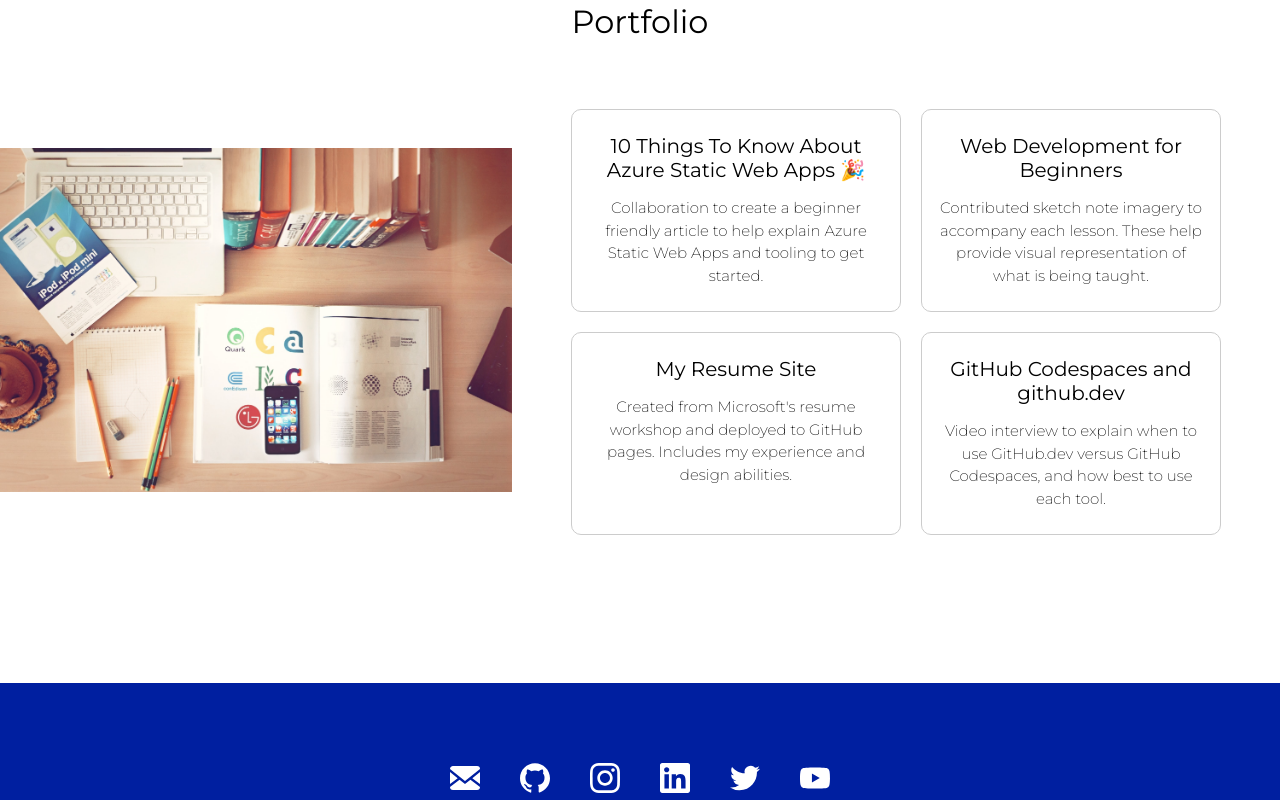
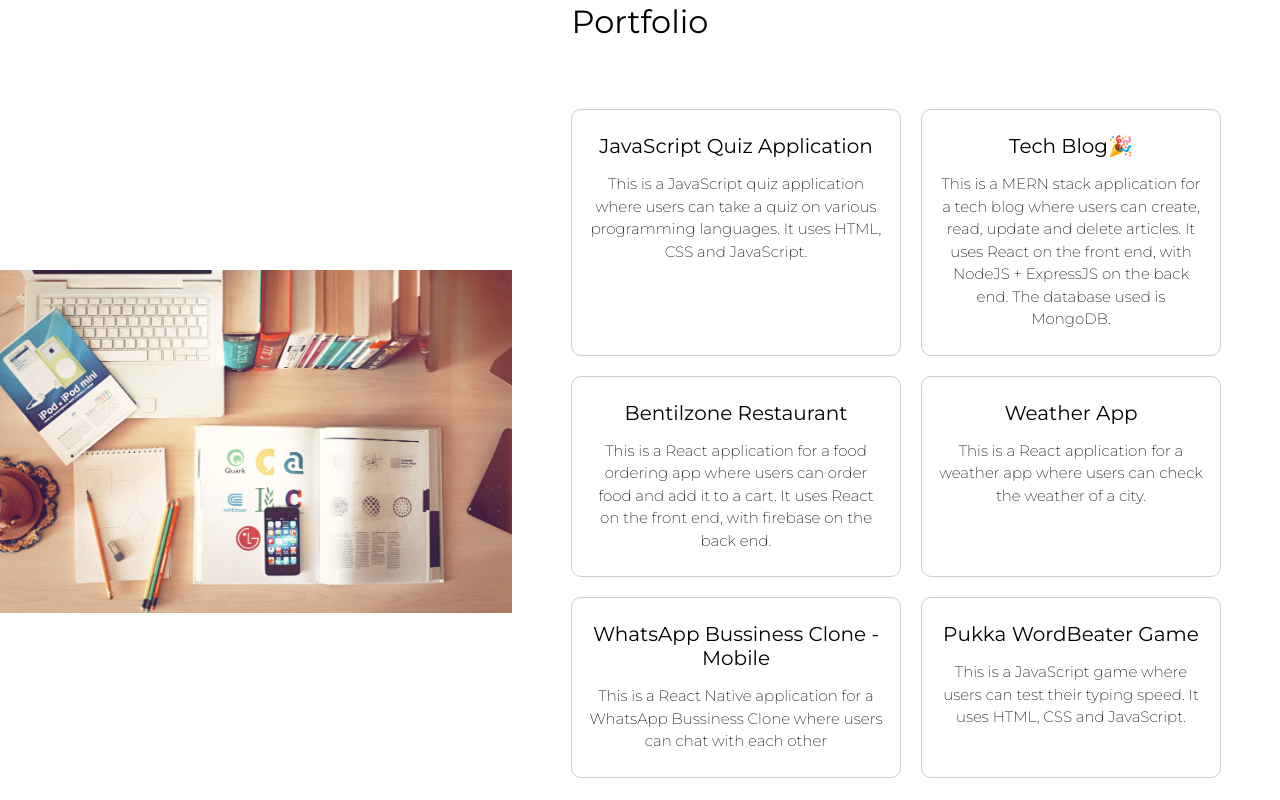
Before and after one commit to qbentil/Static-Portfolio, a React (Vite) app: page / in a window 1280 px wide. Shown: the part 2100-2900 px from the top of the page. Built offline with nearby package versions, Linux system fonts and the light colour scheme.

Commit message:
Update and complte portfolio

```diff
--- a/src/Components/Portfolio.jsx
+++ b/src/Components/Portfolio.jsx
@@ -9,7 +9,6 @@
  */
 
 import React from "react";
-
 /**
  * Desk image
  *
@@ -31,29 +30,39 @@ const imageAltText = "desktop with books and laptop";
  */
 const projectList = [
   {
-    title: "10 Things To Know About Azure Static Web Apps 🎉",
-    description:
-      "Collaboration to create a beginner friendly article to help explain Azure Static Web Apps and tooling to get started.",
-    url: "https://dev.to/azure/10-things-to-know-about-azure-static-web-apps-3n4i",
+    title: "JavaScript Quiz Application",
+    description: "This is a JavaScript quiz application where users can take a quiz on various programming languages. It uses HTML, CSS and JavaScript.",
+    url: "https://codersquiz.netlify.app/",
   },
   {
-    title: "Web Development for Beginners",
+    title: "Tech Blog🎉",
     description:
-      "Contributed sketch note imagery to accompany each lesson. These help provide visual representation of what is being taught.",
-    url: "https://github.com/microsoft/web-dev-for-beginners",
+      "This is a MERN stack application for a tech blog where users can create, read, update and delete articles. It uses React on the front end, with NodeJS + ExpressJS on the back end. The database used is MongoDB.",
+    url: "https://github.com/qbentil/bentility",
   },
   {
-    title: "My Resume Site",
+    title: "Bentilzone Restaurant",
     description:
-      "Created from Microsoft's resume workshop and deployed to GitHub pages. Includes my experience and design abilities.",
-    url: "https://github.com/microsoft/workshop-library/tree/main/full/build-resume-website",
+      "This is a React application for a food ordering app where users can order food and add it to a cart. It uses React on the front end, with firebase on the back end. ",
+    url: "https://github.com/qbentil/bentilzone-resturant",
   },
   {
-    title: "GitHub Codespaces and github.dev",
+    title: "Weather App",
     description:
-      "Video interview to explain when to use GitHub.dev versus GitHub Codespaces, and how best to use each tool.",
-    url: "https://www.youtube.com/watch?v=c3hHhRME_XI",
+      "This is a React application for a weather app where users can check the weather of a city. ",
+    url: "https://github.com/qbentil/genuis-weather-app",
   },
+  {
+    title: "WhatsApp Bussiness Clone - Mobile",
+    description:
+      "This is a React Native application for a WhatsApp Bussiness Clone where users can chat with each other",
+    url: "https://github.com/qbentil/chatbox",
+  },
+  {
+    title: "Pukka WordBeater Game",
+    description: "This is a JavaScript game where users can test their typing speed. It uses HTML, CSS and JavaScript.",
+    url: "https://pukkawordbeater.netlify.app/",
+  }
 ];
 
 const Portfolio = () => {
```
